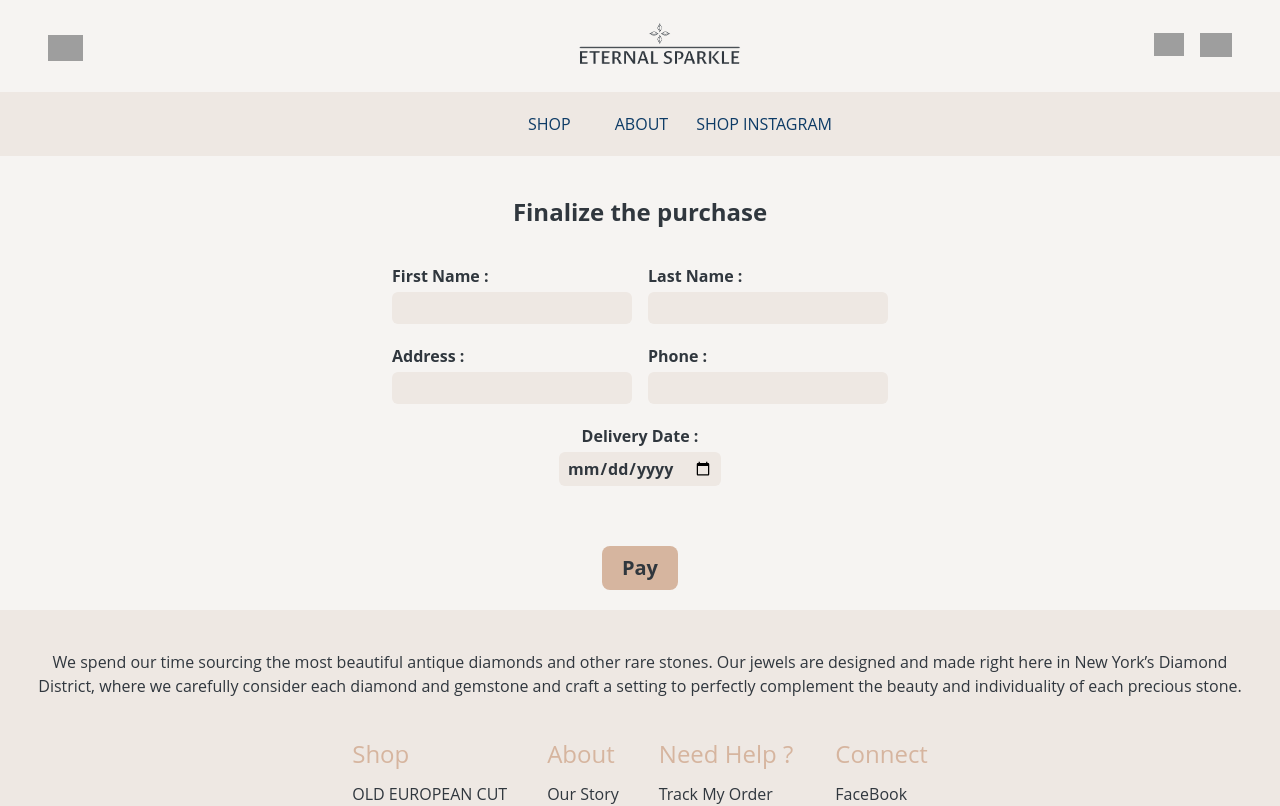
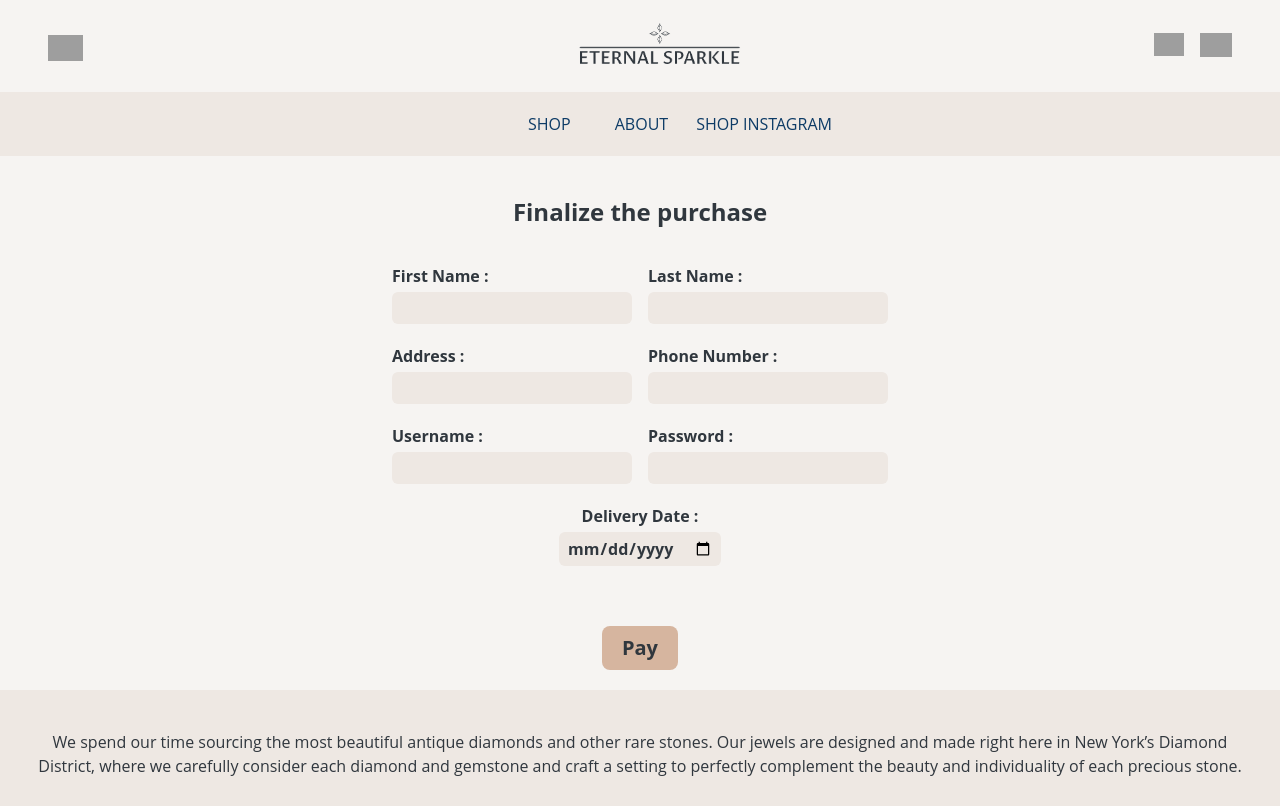
Before and after one commit to Tinatajik/Eternal-Sparkle-Shop, a React (Create React App) app: page /checkoutPage in a window 1280 px wide. Shown: the top 806 px of the page. Built offline with nearby package versions, Linux system fonts and the light colour scheme; grey boxes are pictures that could not be loaded; a web font is replaced by a local one.

Commit message:
checkout

```diff
--- a/src/pages/shop/checkout/Checkout.js
+++ b/src/pages/shop/checkout/Checkout.js
@@ -1,40 +1,246 @@
-import React from "react";
+import React, { useState } from "react";
+import { useFormik } from "formik";
+import * as Yup from "yup";
+import axios from "axios";
+import { ToastContainer, toast } from "react-toastify";
+import "react-toastify/dist/ReactToastify.css";
+
+const validationSchema = Yup.object().shape({
+  firstname: Yup.string()
+    .min(2, "First Name must be at least 2 characters")
+    .required("First Name is required"),
+  lastname: Yup.string()
+    .min(2, "Last Name must be at least 2 characters")
+    .required("Last Name is required"),
+  address: Yup.string().required("Address is required"),
+  phoneNumber: Yup.string().required("Phone Number is required"),
+  username: Yup.string().required("Username is required").trim(),
+  password: Yup.string()
+    .min(8, "Password must be at least 8 characters")
+    .matches(
+      /^(?=.*[a-zA-Z])(?=.*\d)/,
+      "Password must contain at least one letter and one number"
+    )
+    .required("Password is required"),
+  deliveryDate: Yup.date()
+    .min(new Date(), "Delivery Date must be today or later")
+    .required("Delivery Date is required"),
+});
+
 export default function Checkout() {
+  const [cartProducts, setCartProducts] = useState([]);
+
   const handlePaymentClick = () => {
     window.location.href = "http://localhost:3001/";
   };
+
+  const onSubmit = async (values, { setSubmitting }) => {
+    try {
+      console.log("Data being sent:", JSON.stringify(values));
+      const userResponse = await axios.post(
+        "http://localhost:8000/api/users",
+        values,
+        {
+          headers: {
+            "Content-Type": "application/json",
+            Authorization: `Bearer eyJhbGciOiJIUzI1NiIsInR5cCI6IkpXVCJ9.eyJpZCI6IjY1NjlhYmU0MmJlMTA0ZTFmMmVlOWVmYyIsImlhdCI6MTcwMjU4OTQ4NSwiZXhwIjoxNzA1MTgxNDg1fQ.hQ5rfFFO47ZuiDU5i-3PXC4GT-59o6R3TZXuJTUyXSc`,
+          },
+        }
+      );
+
+      console.log("User API Response:", userResponse.data);
+
+      if (userResponse.data && userResponse.data.status === "success") {
+        const lastUserId = userResponse.data.data.user._id;
+        console.log("User created. User ID:", lastUserId);
+
+        localStorage.setItem(
+          "userData",
+          JSON.stringify(userResponse.data.data.user)
+        );
+
+        const cartProducts = JSON.parse(localStorage.getItem("cartProducts"));
+
+        if (cartProducts && cartProducts.length > 0) {
+          console.log("Payment successful!");
+          handlePaymentClick();
+        } else {
+          console.error("No product card found in local storage");
+        }
+      } else {
+        console.error("User creation failed");
+        toast.error("User creation failed. Please try again.");
+      }
+    } catch (error) {
+      console.error("Error:", error.message);
+      toast.error(`Payment failed: ${error.message}`);
+    } finally {
+      setSubmitting(false);
+    }
+  };
+
+  const formik = useFormik({
+    initialValues: {
+      firstname: "",
+      lastname: "",
+      address: "",
+      phoneNumber: "",
+      username: "",
+      password: "",
+      deliveryDate: "",
+    },
+    validationSchema,
+    onSubmit,
+  });
+
   return (
     <>
+      <ToastContainer />
+      <form
+        onSubmit={(e) => {
+          e.preventDefault();
+          formik.handleSubmit(e);
+        }}
+      >
         <div className="flex flex-col gap-5 items-center mt-10 font-bold text-[#30373E]">
           <h2 className="text-2xl mb-4">Finalize the purchase</h2>
           <div className="flex gap-4">
             <div className="flex flex-col gap-1">
               <label>First Name :</label>
-            <input type="text" className={InputButton} />
+              <input
+                type="text"
+                name="firstname"
+                value={formik.values.firstname}
+                onChange={formik.handleChange}
+                onBlur={formik.handleBlur}
+                className={`${InputButton} ${
+                  formik.touched.firstname && formik.errors.firstname
+                    ? "border-red-500"
+                    : ""
+                }`}
+              />
+              {formik.touched.firstname && formik.errors.firstname && (
+                <div className="text-red-500">{formik.errors.firstname}</div>
+              )}
             </div>
             <div className="flex flex-col gap-1">
               <label>Last Name :</label>
-            <input type="text" className={InputButton} />
+              <input
+                type="text"
+                name="lastname"
+                value={formik.values.lastname}
+                onChange={formik.handleChange}
+                onBlur={formik.handleBlur}
+                className={`${InputButton} ${
+                  formik.touched.lastname && formik.errors.lastname
+                    ? "border-red-500"
+                    : ""
+                }`}
+              />
+              {formik.touched.lastname && formik.errors.lastname && (
+                <div className="text-red-500">{formik.errors.lastname}</div>
+              )}
             </div>
           </div>
           <div className="flex gap-4">
             <div className="flex flex-col gap-1">
               <label>Address :</label>
-            <input type="text" className={InputButton} />
+              <input
+                type="text"
+                name="address"
+                value={formik.values.address}
+                onChange={formik.handleChange}
+                onBlur={formik.handleBlur}
+                className={`${InputButton} ${
+                  formik.touched.address && formik.errors.address
+                    ? "border-red-500"
+                    : ""
+                }`}
+              />
+              {formik.touched.address && formik.errors.address && (
+                <div className="text-red-500">{formik.errors.address}</div>
+              )}
             </div>
             <div className="flex flex-col gap-1">
-            <label>Phone :</label>
-            <input type="number" className={InputButton} />
+              <label>Phone Number :</label>
+              <input
+                type="text"
+                name="phoneNumber"
+                value={formik.values.phoneNumber}
+                onChange={formik.handleChange}
+                onBlur={formik.handleBlur}
+                className={`${InputButton} ${
+                  formik.touched.phoneNumber && formik.errors.phoneNumber
+                    ? "border-red-500"
+                    : ""
+                }`}
+              />
+              {formik.touched.phoneNumber && formik.errors.phoneNumber && (
+                <div className="text-red-500">{formik.errors.phoneNumber}</div>
+              )}
+            </div>
+          </div>
+          <div className="flex gap-4">
+            <div className="flex flex-col gap-1">
+              <label>Username :</label>
+              <input
+                type="text"
+                name="username"
+                value={formik.values.username}
+                onChange={formik.handleChange}
+                onBlur={formik.handleBlur}
+                className={`${InputButton} ${
+                  formik.touched.username && formik.errors.username
+                    ? "border-red-500"
+                    : ""
+                }`}
+              />
+              {formik.touched.username && formik.errors.username && (
+                <div className="text-red-500">{formik.errors.username}</div>
+              )}
+            </div>
+            <div className="flex flex-col gap-1">
+              <label>Password :</label>
+              <input
+                type="password"
+                name="password"
+                value={formik.values.password}
+                onChange={formik.handleChange}
+                onBlur={formik.handleBlur}
+                className={`${InputButton} ${
+                  formik.touched.password && formik.errors.password
+                    ? "border-red-500"
+                    : ""
+                }`}
+              />
+              {formik.touched.password && formik.errors.password && (
+                <div className="text-red-500">{formik.errors.password}</div>
+              )}
             </div>
           </div>
           <div className="flex flex-col gap-1 w-1/6 items-center">
             <label>Delivery Date :</label>
-          <input type="date" className={InputButton} />
+            <input
+              type="date"
+              name="deliveryDate"
+              value={formik.values.deliveryDate}
+              onChange={formik.handleChange}
+              onBlur={formik.handleBlur}
+              className={`${InputButton} ${
+                formik.touched.deliveryDate && formik.errors.deliveryDate
+                  ? "border-red-500 "
+                  : ""
+              }`}
+            />
+            {formik.touched.deliveryDate && formik.errors.deliveryDate && (
+              <div className="text-red-500">{formik.errors.deliveryDate}</div>
+            )}
           </div>
           <div className="bg-[#D6B59F] text-[#30373E] text-xl font-bold py-2 px-5 rounded-lg mt-10">
-          <button onClick={handlePaymentClick}>Pay</button>
+            <button type="submit">Pay</button>
           </div>
         </div>
+      </form>
     </>
   );
 }
```
Lines whose indentation alone changed are shown as unchanged.
